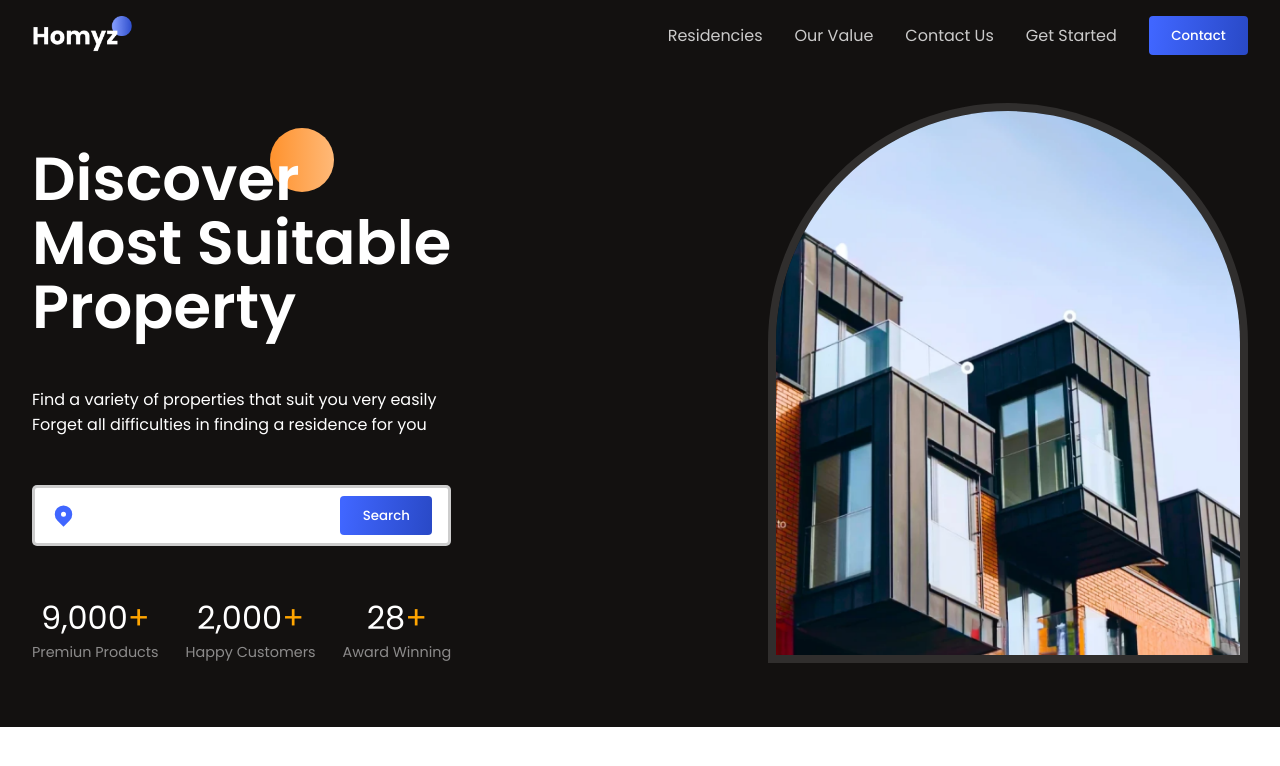
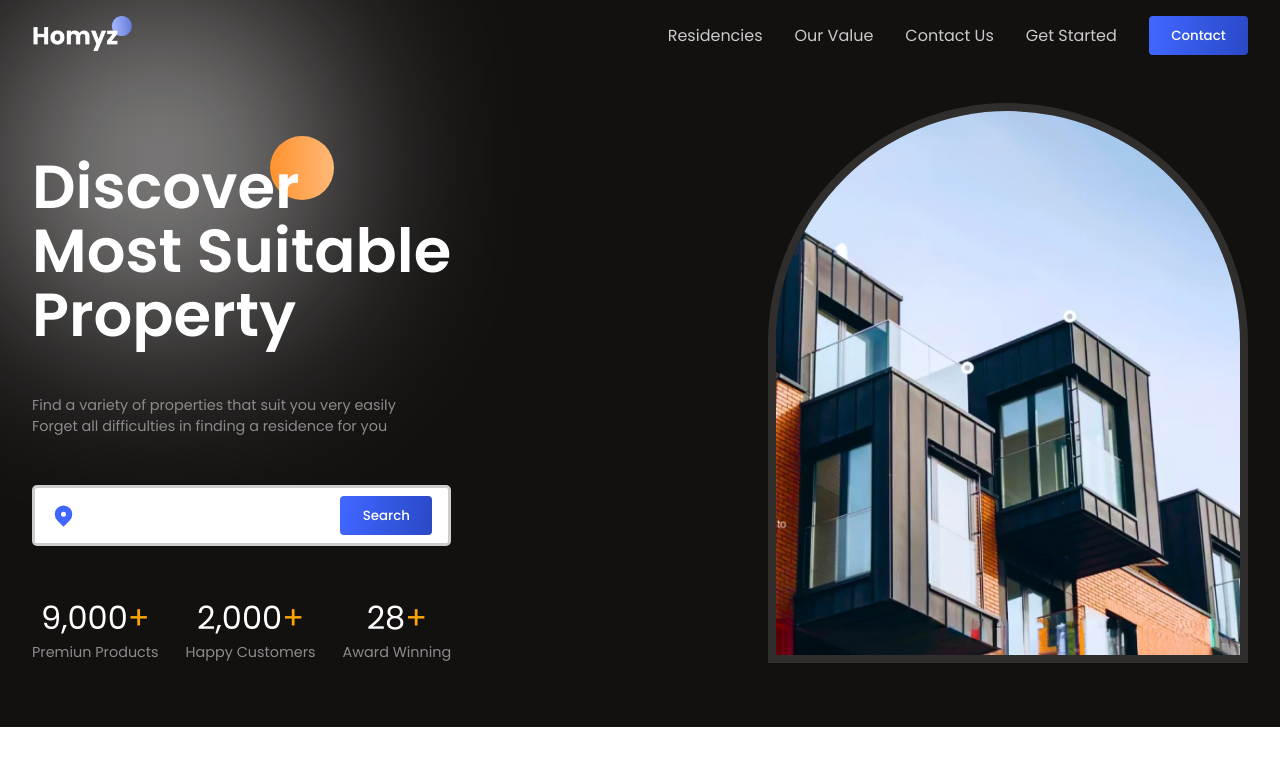
Before and after one commit to suisashehi/real-estate, a React (Vite) app: page / in a window 1280 px wide. Shown: the top 766 px of the page. Built offline with nearby package versions, Linux system fonts and the light colour scheme.

Commit message:
Styled stats section: font sizing, spacing, secondary text, and alignment fixes with flexColCenter and added white gradient background behind header and hero using wrapper div, App.css, blur filter, and border radius.

```diff
--- /dev/null
+++ b/src/App.css
@@ -0,0 +1,18 @@
+.App{
+    position: relative;
+    overflow-x: clip;
+}
+
+.App>:nth-child(1){
+    background: var(--black);
+    position: relative;
+}
+
+.white-gradient{
+    position: absolute;
+    width: 20rem;
+    height: 20rem;
+    background: rgba(255, 255, 255, 0.522);
+    filter: blur(100px);
+    border-radius: 100px;
+}
--- a/src/App.jsx
+++ b/src/App.jsx
@@ -1,11 +1,17 @@
 import Header from './components/Header/Header'
 import Hero from "./components/Hero/Hero.jsx";
+import './App.css'
 
 function App() {
   return (
     <div className="App">
+      <div>
+        <div className="white-gradient"/>
+
       <Header />
       <Hero />
+      </div>
+
 
     </div>
   );
--- a/src/components/Header/Header.css
+++ b/src/components/Header/Header.css
@@ -1,5 +1,4 @@
 .h-wrapper{
-    background: var(--black);
     color: white;
 }
 
--- a/src/components/Hero/Hero.css
+++ b/src/components/Hero/Hero.css
@@ -2,7 +2,7 @@
     color: white;
     position: relative;
     padding-bottom: 2rem;
-    background-color: var(--black);
+
 
 }
 
--- a/src/components/Hero/Hero.jsx
+++ b/src/components/Hero/Hero.jsx
@@ -17,8 +17,8 @@
           </div>
 
           <div className="flexColStart hero-des">
-            <span>Find a variety of properties that suit you very easily</span>
-            <span>Forget all difficulties in finding a residence for you</span>
+            <span className="secondaryText">Find a variety of properties that suit you very easily</span>
+            <span className="secondaryText">Forget all difficulties in finding a residence for you</span>
           </div>
 
           <div className="flexCenter search-bar">
```
